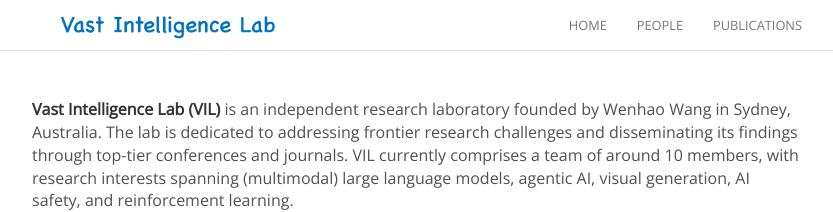
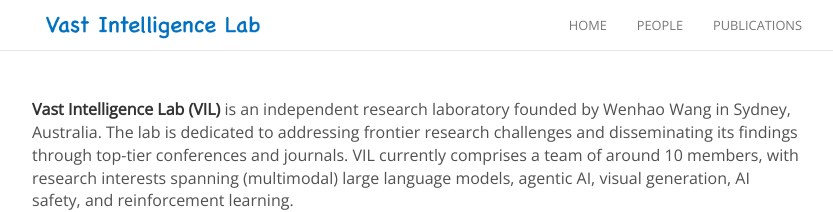
Before and after one commit to vastilab/vastilab.github.io, a Jekyll site: the page built from index.md, in a window 1280 px wide. Shown: the top 212 px of the page, without its empty margins (223-1056 px from the left). Built offline with Jekyll 4.4.1, drawn with Linux system fonts in a browser that asks for light colours; nearby versions of some CDN libraries; comment, search, counter and statistics services are not loaded.

Commit message:
Update navbar.html

```diff
--- a/_includes/navbar.html
+++ b/_includes/navbar.html
@@ -10,7 +10,7 @@
         <span class="icon-bar"></span>
       </button>
 
-      <a class="navbar-brand page-scroll" href="{{ site.baseurl }}/" style="padding: 4px 15px;">
+      <a class="navbar-brand page-scroll" href="{{ site.baseurl }}/" style="padding: 4px 0px;">
         <img
           src="{{ site.baseurl }}/images/logo.png"
           alt="{{ site.name }}"
```
